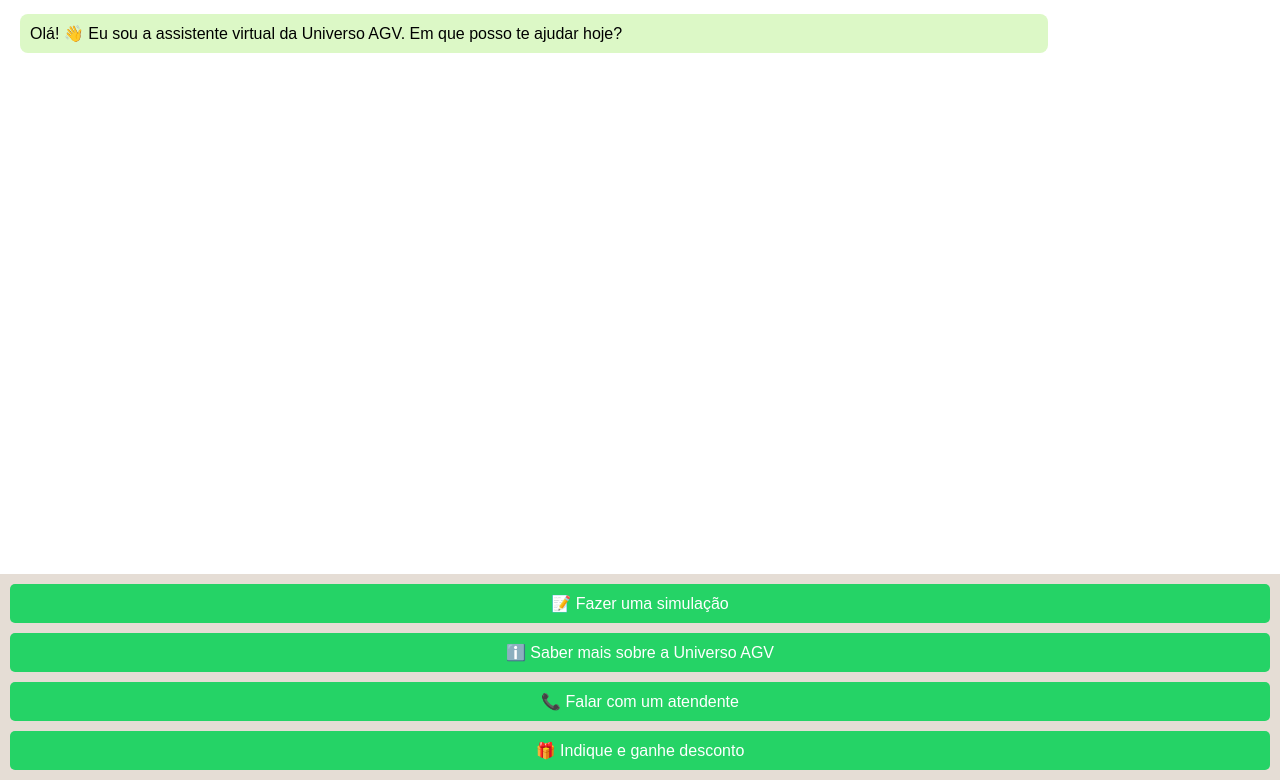
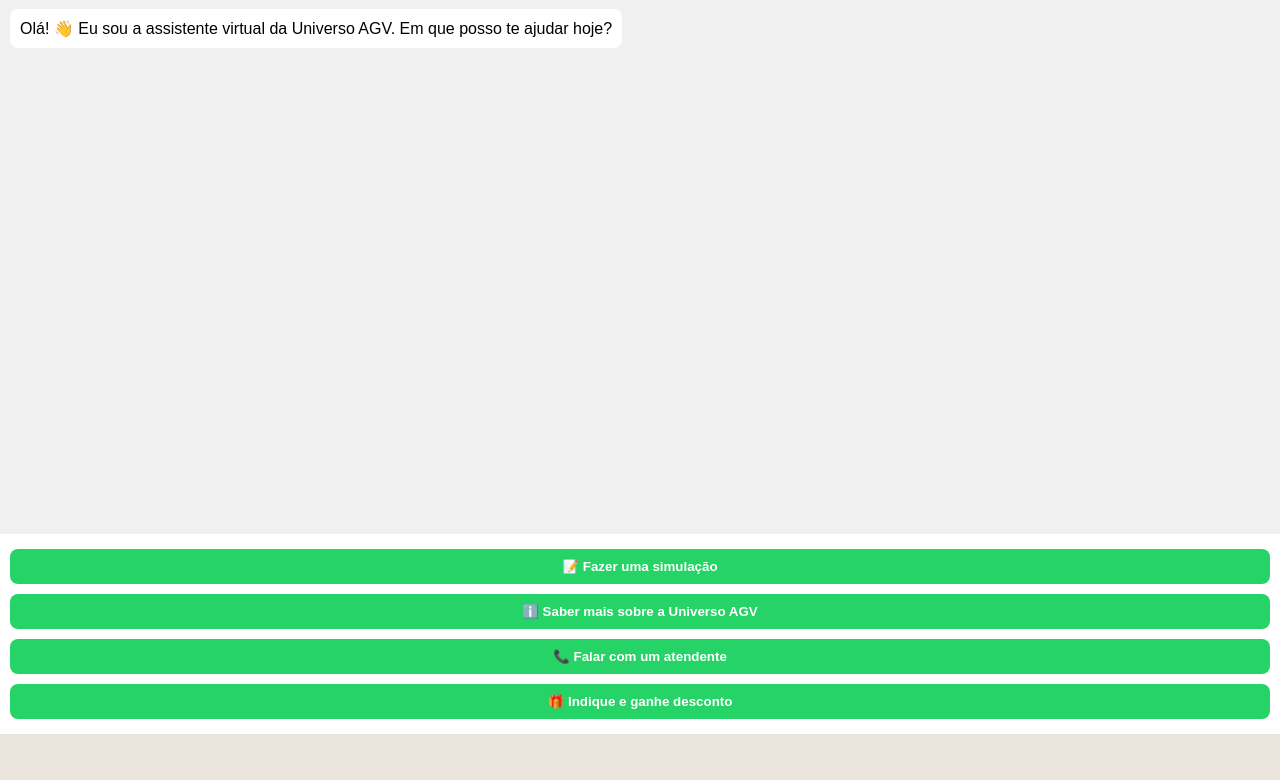
Before and after one commit to JuhniorSouza/projeto5, a plain HTML site: page index.html in a window 1280 px wide. Shown: the part 66-846 px from the top of the page. After the commit the page ends 800 px from the top, so only its background shows below. Drawn offline with Linux system fonts and the light colour scheme.

Commit message:
Update style.css

```diff
--- a/style.css
+++ b/style.css
@@ -1,11 +1,15 @@
 body {
   font-family: Arial, sans-serif;
+  background: #ece5dd;
   margin: 0;
-    background-color: #e5ddd5;
+  padding: 0;
+  height: 100vh;
+  display: flex;
+  flex-direction: column;
 }
 
 #chat-header {
-    background-color: #075e54;
+  background: #075e54;
   color: white;
   padding: 10px;
   display: flex;
@@ -30,56 +34,54 @@
 
 .chat-status {
   font-size: 12px;
-    color: #cfd8dc;
+  color: #d0f0c0;
 }
 
 #chat-box {
+  flex: 1;
+  overflow-y: auto;
   padding: 10px;
-    height: 70vh;
-    overflow-y: auto;
-    background-color: #fff;
+  background: #f0f0f0;
+  display: flex;
+  flex-direction: column;
+  min-height: 200px; /* Garante espaço mínimo para os botões ficarem visíveis */
 }
 
 .message {
-    background-color: #dcf8c6;
+  max-width: 75%;
+  margin: 5px 0;
   padding: 10px;
-    margin: 10px;
   border-radius: 8px;
-    max-width: 80%;
-    position: relative;
-    animation: fadeIn 0.3s ease-in-out;
+  background: #ffffff;
+  align-self: flex-start;
 }
 
 .user-message {
-    background-color: #fff;
-    border: 1px solid #ccc;
+  background: #dcf8c6;
   align-self: flex-end;
-    margin-left: auto;
+  text-align: right;
 }
 
 #chat-buttons {
-    padding: 10px;
   display: flex;
   flex-direction: column;
-    gap: 10px;
+  padding: 10px;
+  background: #fff;
+  flex-shrink: 0;
 }
 
-  button {
+#chat-buttons button {
+  margin: 5px 0;
   padding: 10px;
-    font-size: 16px;
+  background: #25d366;
+  color: white;
   border: none;
-    background-color: #25d366;
-    color: white;
-    border-radius: 5px;
+  border-radius: 8px;
   cursor: pointer;
-    transition: background-color 0.3s;
+  font-weight: bold;
+  transition: background 0.3s;
 }
 
-  button:hover {
-    background-color: #128c7e;
+#chat-buttons button:hover {
+  background: #128c7e;
 }
-
-  @keyframes fadeIn {
-    from { opacity: 0; transform: translateY(10px); }
-    to { opacity: 1; transform: translateY(0); }
-  }
```
Lines whose indentation alone changed are shown as unchanged.
